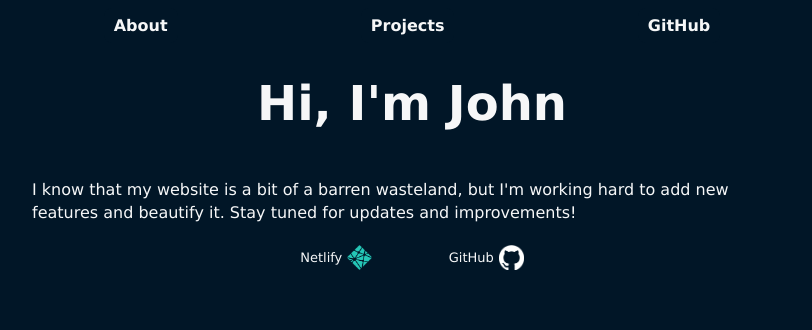
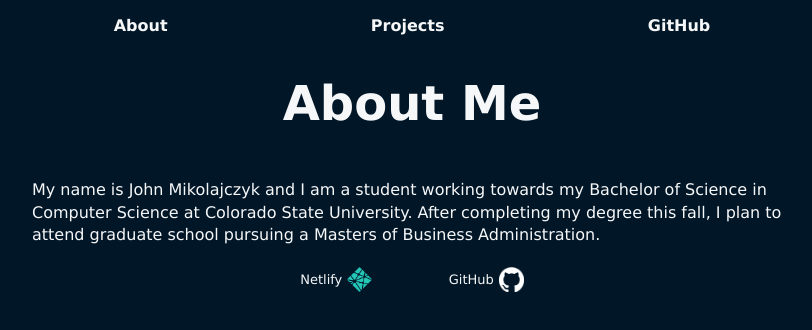
Before and after one commit to J-Mikolajczyk/j-mikolajczyk.com, a React (Vite) app: page / in a window 1280 px wide. Shown: the top 330 px of the page, without its empty margins (228-1040 px from the left). Built offline with nearby package versions, Linux system fonts and the light colour scheme.

Commit message:
Update main.jsx

```diff
--- a/src/main.jsx
+++ b/src/main.jsx
@@ -9,12 +9,10 @@ import Footer from './Footer';
 import './index.css';
 
 const Main = () => {
-  const [currentPage, setCurrentPage] = useState('home');
+  const [currentPage, setCurrentPage] = useState('about');
 
   const renderPage = () => {
     switch (currentPage) {
-      case 'home':
-        return <Home />;
       case 'about':
         return <About />;
       case 'projects':
```
